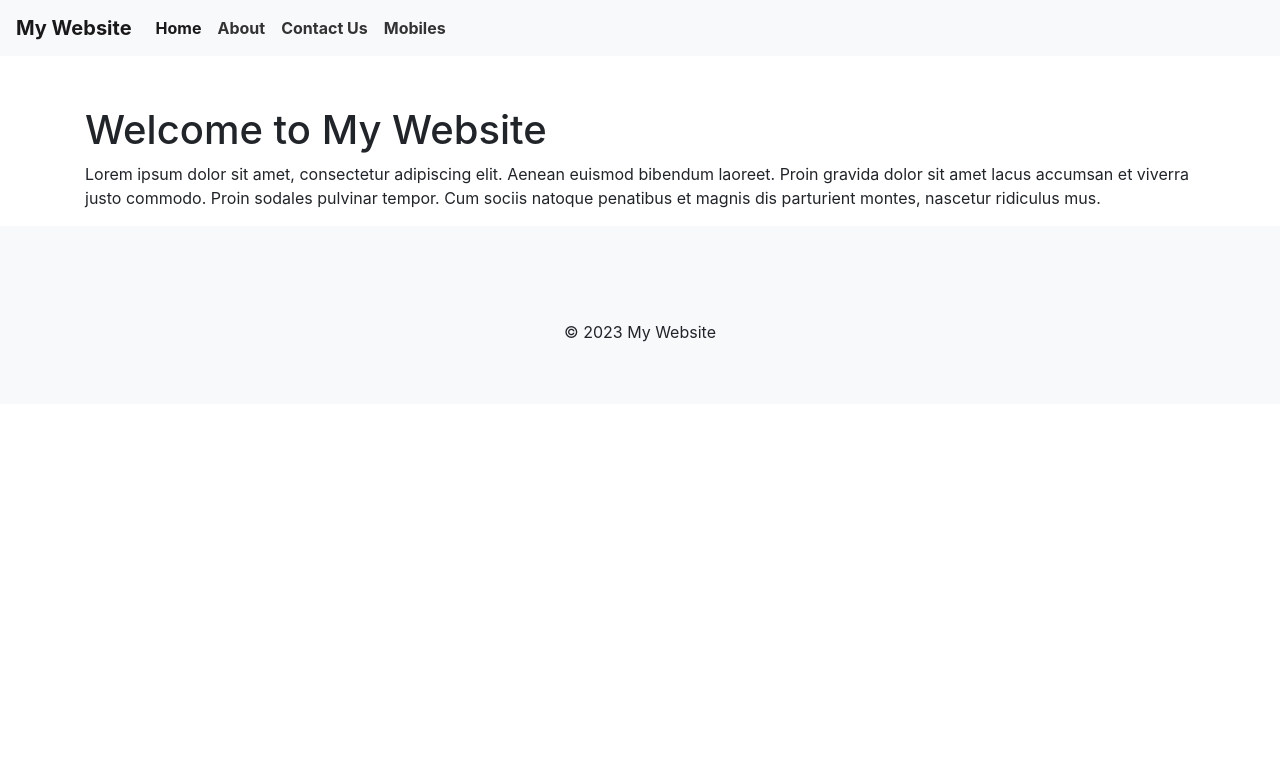
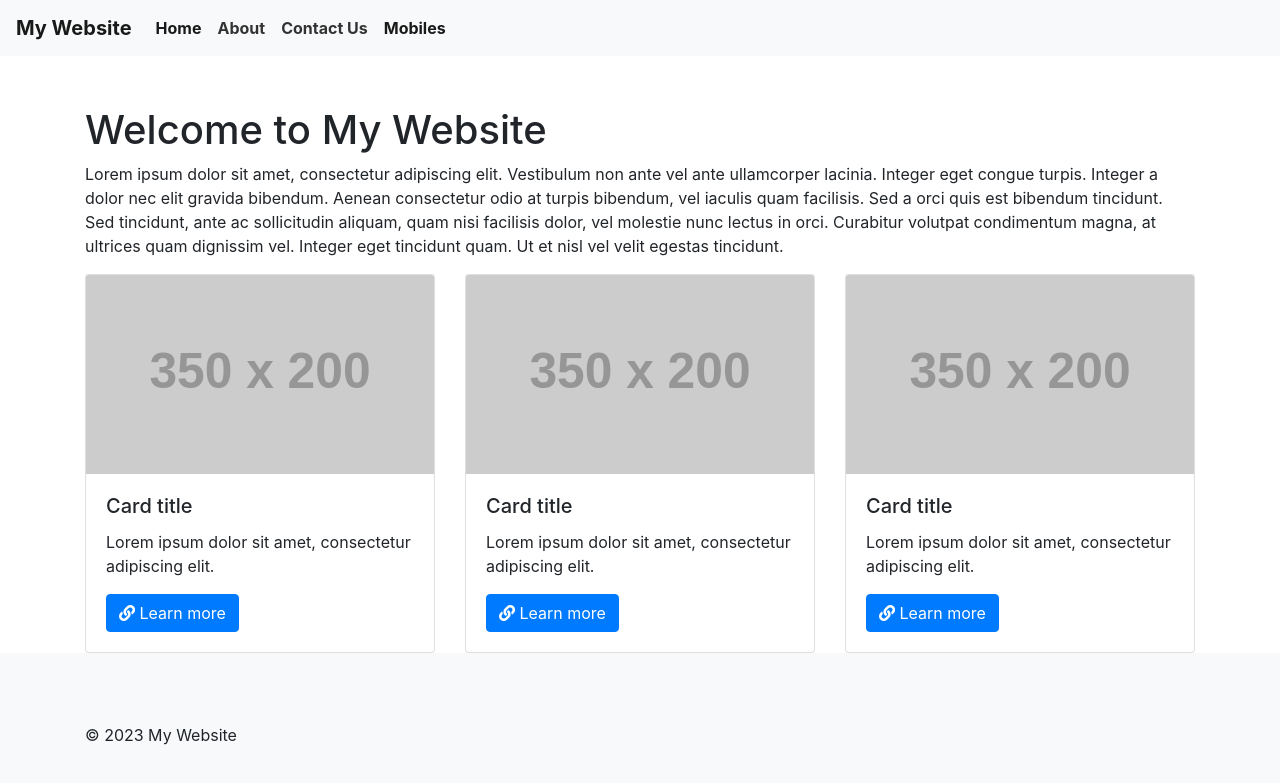
Before and after one commit to NASSERHAMAD/internetapp, a Python web app: template templates/index.html in a window 1280 px wide. Shown: the top 784 px of the page. Run offline with Jinja, Linux system fonts and the light colour scheme; the template is opened without the code that fills it, so the values that code supplies are empty; grey boxes labelled with a size stand in for pictures from a placeholder-image service; some libraries are stand-ins or nearby versions.

Commit message:
fixing bugs related with fontawsome

```diff
--- a/templates/contact.html
+++ b/templates/contact.html
@@ -12,7 +12,7 @@
 <body>
 	<!-- [Navigation bar](poe://www.poe.com/_api/key_phrase?phrase=Navigation%20bar&prompt=Tell%20me%20more%20about%20Navigation%20bar.) -->
 	<nav class="navbar navbar-expand-lg navbar-light bg-light">
-		<a class="navbar-brand" href="#">My [Website]</a>
+		<a class="navbar-brand" href="#">My Website</a>
 		<button class="navbar-toggler" type="button" data-toggle="collapse" data-target="#navbarNav" aria-controls="navbarNav" aria-expanded="false" aria-label="Toggle navigation">
 			<span class="navbar-toggler-icon"></span>
 		</button>
--- a/templates/index.html
+++ b/templates/index.html
@@ -4,6 +4,8 @@
 	<title>My Website</title>
 	<!-- Link to Bootstrap CSS -->
 	<link rel="stylesheet" href="https://maxcdn.bootstrapcdn.com/bootstrap/4.5.2/css/bootstrap.min.css">
+	<!-- Link to Font Awesome CSS -->
+	<link rel="stylesheet" href="https://cdnjs.cloudflare.com/ajax/libs/font-awesome/5.15.3/css/all.min.css">
 	<!-- Link to style.css -->
 	<link rel="stylesheet" href="static\style.css">
 </head>
@@ -25,29 +27,58 @@
 				<li class="nav-item">
 					<a class="nav-link" href="contact.html">Contact Us</a>
 				</li>
-				<li class="nav-item">
+				<li class="nav-item active">
 					<a class="nav-link" href="mobiles.html">Mobiles</a>
 				</li>
 			</ul>
 		</div>
 	</nav>
-
 	<!-- Main content -->
 	<div class="container">
 		<h1>Welcome to My Website</h1>
-		<p>Lorem ipsum dolor sit amet, consectetur adipiscing elit. Aenean euismod bibendum laoreet. Proin gravida dolor sit amet lacus accumsan et viverra justo commodo. Proin sodales pulvinar tempor. Cum sociis natoque penatibus et magnis dis parturient montes, nascetur ridiculus mus.</p>
+		<p>Lorem ipsum dolor sit amet, consectetur adipiscing elit. Vestibulum non ante vel ante ullamcorper lacinia. Integer eget congue turpis. Integer a dolor nec elit gravida bibendum. Aenean consectetur odio at turpis bibendum, vel iaculis quam facilisis. Sed a orci quis est bibendum tincidunt. Sed tincidunt, ante ac sollicitudin aliquam, quam nisi facilisis dolor, vel molestie nunc lectus in orci. Curabitur volutpat condimentum magna, at ultrices quam dignissim vel. Integer eget tincidunt quam. Ut et nisl vel velit egestas tincidunt.</p>
+		<div class="row">
+			<div class="col-md-4">
+				<div class="card">
+					<img src="https://fakeimg.pl/350x200/" class="card-img-top" alt="...">
+					<div class="card-body">
+						<h5 class="card-title">Card title</h5>
+						<p class="card-text">Lorem ipsum dolor sit amet, consectetur adipiscing elit.</p>
+						<a href="#" class="btn btn-primary"><i class="fas fa-link"></i> Learn more</a>
+					</div>
+				</div>
+			</div>
+			<div class="col-md-4">
+				<div class="card">
+					<img src="https://fakeimg.pl/350x200/" class="card-img-top" alt="...">
+					<div class="card-body">
+						<h5 class="card-title">Card title</h5>
+						<p class="card-text">Lorem ipsum dolor sit amet, consectetur adipiscing elit.</p>
+						<a href="#" class="btn btn-primary"><i class="fas fa-link"></i> Learn more</a>
+					</div>
+				</div>
+			</div>
+			<div class="col-md-4">
+				<div class="card">
+					<img src="https://fakeimg.pl/350x200/" class="card-img-top" alt="...">
+					<div class="card-body">
+						<h5 class="card-title">Card title</h5>
+						<p class="card-text">Lorem ipsum dolor sit amet, consectetur adipiscing elit.</p>
+						<a href="#" class="btn btn-primary"><i class="fas fa-link"></i> Learn more</a>
+					</div>
+				</div>
+			</div>
+		</div>
 	</div>
-
 	<!-- Footer -->
-	<footer class="bg-light text-center text-lg-start">
-		<div class="container p-4">
+	<footer class="bg-light">
+		<div class="container">
 			<p>&copy; 2023 My Website</p>
 		</div>
 	</footer>
-
 	<!-- Link to Bootstrap JS -->
-	<script src="https://code.jquery.com/jquery-3.5.1.slim.min.js"></script>
-	<script src="https://cdn.jsdelivr.net/npm/@popperjs/core@2.9.3/dist/umd/popper.min.js"></script>
-	<script src="https://maxcdn.bootstrapcdn.com/bootstrap/4.5.2/js/bootstrap.min.js"></script>
-</body>
-</html>
+	<script src="https://code.jquery.com/jquery-3.6.0.slim.min.js"></script>
+	<script src="https<!-- Link to Bootstrap JS -->
+		<script src="https://cdnjs.cloudflare.com/ajax/libs/popper.js/1.14.7/umd/popper.min.js"></script>
+		<script src="https://maxcdn.bootstrapcdn.com/bootstrap/4.5.2/js/bootstrap.min.js"></script>
+		</body> </html>
```
Also changed, not shown: static/mobile-data.js (deleted, +0 -39 lines), templates/about.html (+20 -23 lines), templates/mobile-data.js (added, +42 -0 lines), templates/mobiles.html (+41 -19 lines).
